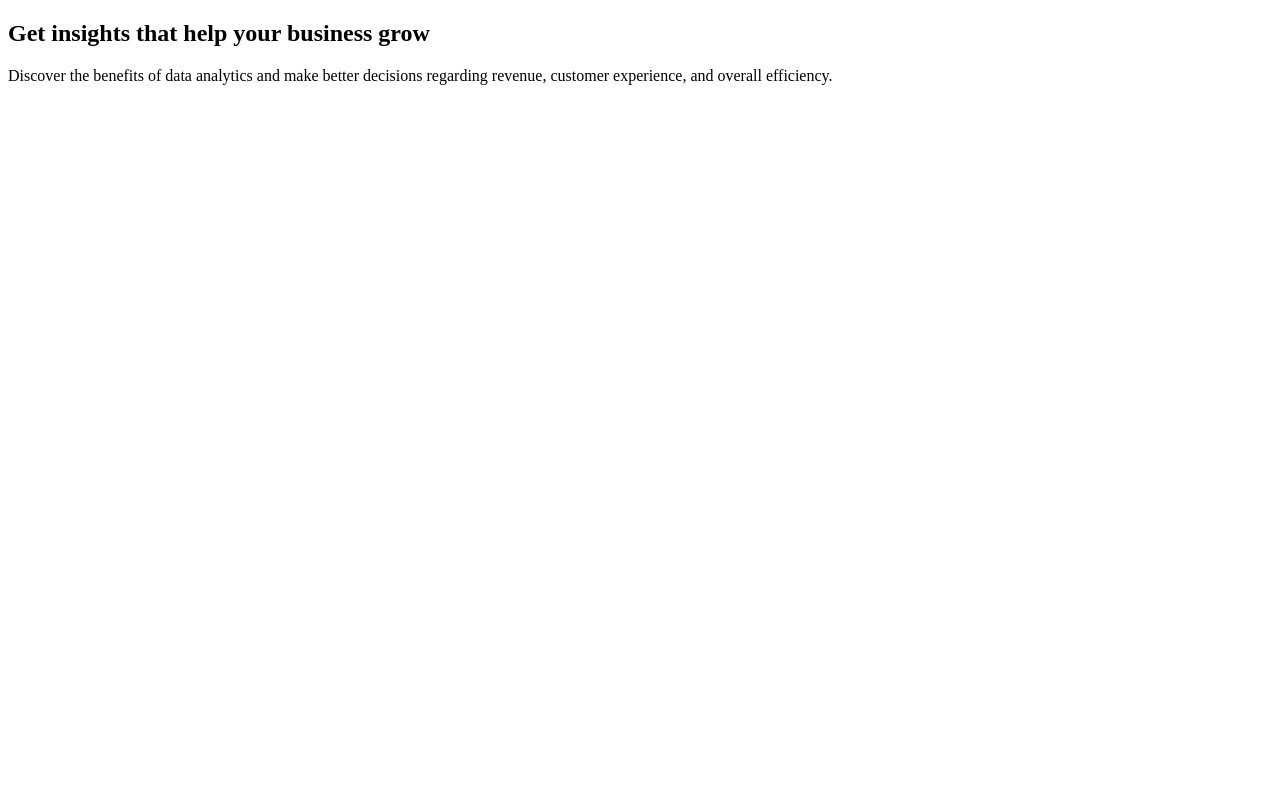
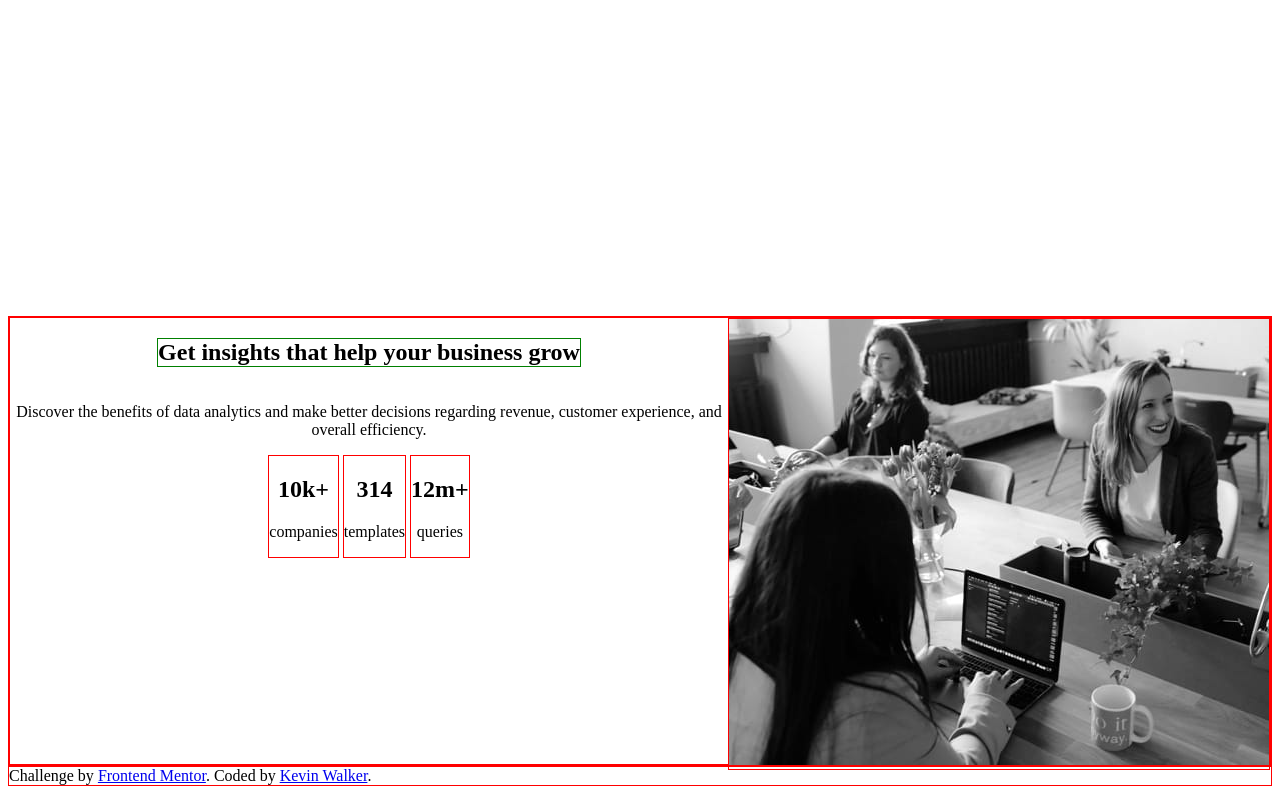
Before and after one commit to kwalker3000/preview-card, a plain HTML site: page index.html in a window 1280 px wide. Drawn offline with Linux system fonts and the light colour scheme.

Commit message:
Add image and adjust layout
- working on layout
- bit of a mess

```diff
--- a/index.html
+++ b/index.html
@@ -8,20 +8,33 @@
     <title>Frontend Mentor | Stats preview card component</title>
 </head>
 <body>
-    <section>
-        <h1>Get insights that help your business grow</h1>
+    <div id="card">
+    <section class=info-container>
+        <div class="image">
+            <img src="./resources/images/image-header-desktop.jpg">
+        </div>
+        <h1>Get <span>insights</span> that help your business grow</h1>
         <p>Discover the benefits of data analytics and make better decisions regarding revenue, customer
             experience, and overall efficiency.
         </p>
-        <div class="companies">
-            <p></p>
+        <div class="info">
+            <h2>10k+</h2>
+            <p>companies</p>
         </div>
-        <div class="templates">
+        <div class="info">
+            <h2>314</h2>
+            <p>templates</p>
+        </div>
+        <div class="info">
+            <h2>12m+</h2>
+            <p>queries</p>
+        </div>
 
-        </div>
-        <div class="queries">
-
-        </div>
     </section>
+    </div>
+    <div class="attribution">
+        Challenge by <a href="https://www.frontendmentor.io?ref=challenge" target="_blank">Frontend Mentor</a>.
+        Coded by <a href="#">Kevin Walker</a>.
+      </div>
 </body>
 </html>
--- a/resources/style.css
+++ b/resources/style.css
@@ -0,0 +1,44 @@
+section, div {
+    border: 1px solid red;
+}
+
+/* body {
+    display: flex;
+} */
+
+#card {
+    margin: 0 auto;
+    margin-top: 25%;
+
+    /* display: flex; */
+    align-items: center;
+    /* justify-content: center; */
+}
+
+.info-container {
+    height: 446px;
+}
+
+h1 {
+    border: .5px solid green;
+    display: inline-block;
+}
+
+section {
+    text-align: center;
+}
+.info {
+    display: inline-block;
+    justify-content: center;
+    align-items: center;
+    /* display: flex; */
+    /* flex-direction: row; */
+    justify-content: space-between;
+    align-items: flex-end;
+}
+
+.image {
+    float: right;
+    justify-content: center;
+    align-items: center;
+}
```
